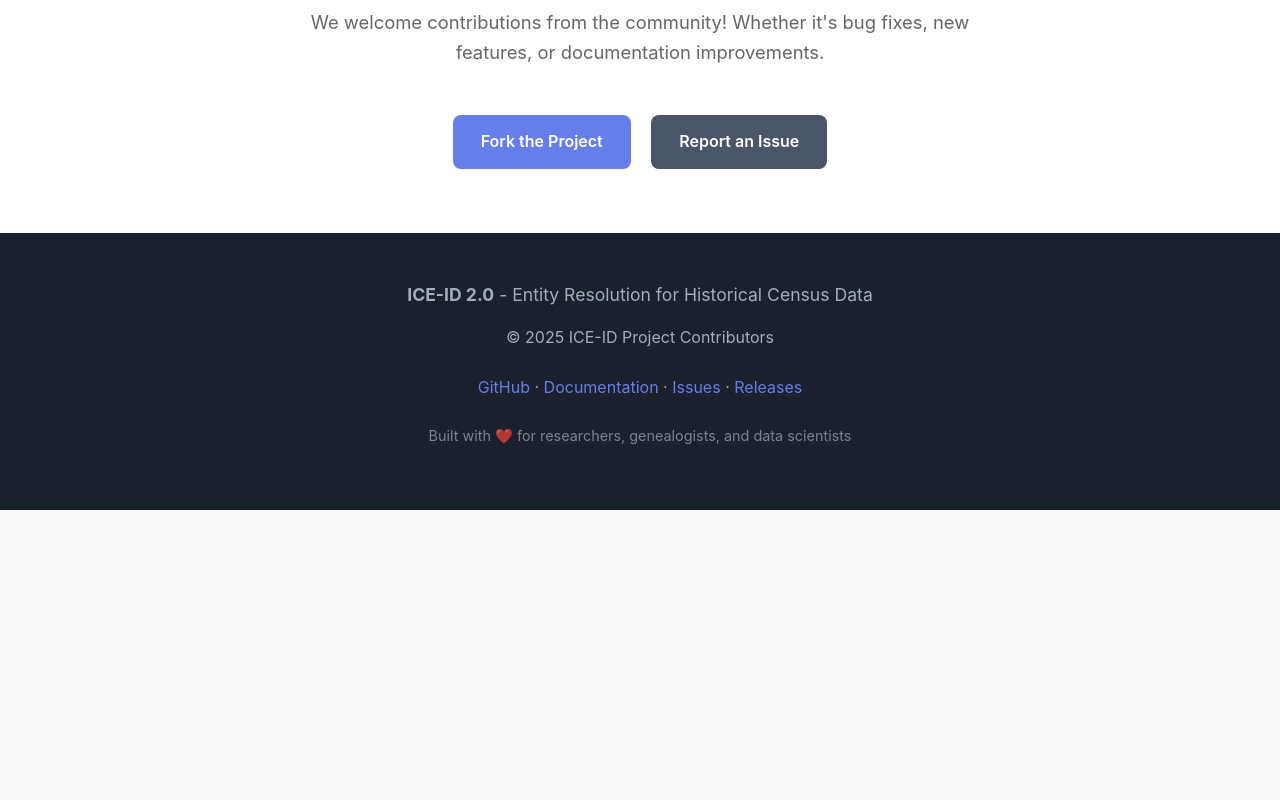
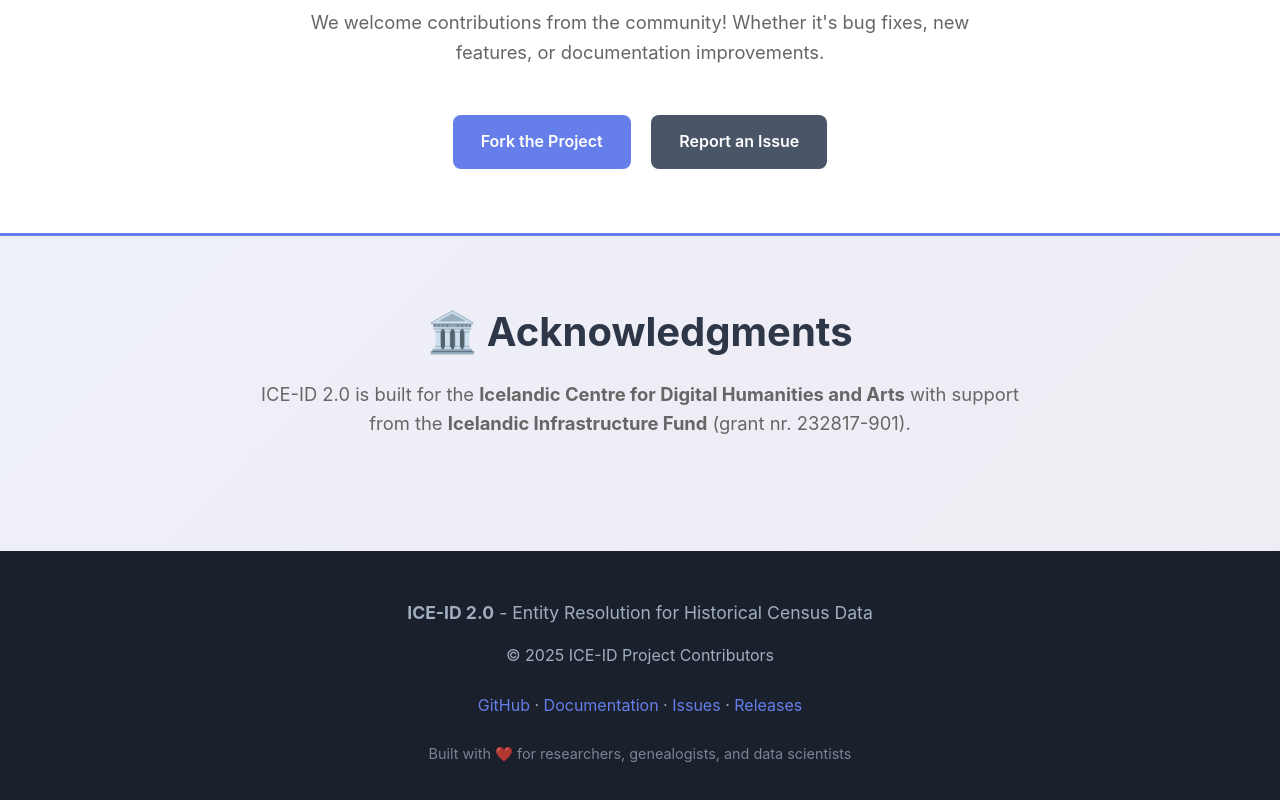
Before and after one commit to IIIM-IS/ICE-ID-2.0, a plain HTML site: page docs/index.html in a window 1280 px wide. Shown: the part 5459-6259 px from the top of the page. Before the commit the page ends 5969 px from the top, so only its background shows below. Drawn offline with Linux system fonts and the light colour scheme.

Commit message:
Add acknowledgments for Icelandic Centre for Digital Humanities and Arts and Infrastructure Fund

```diff
--- a/docs/index.html
+++ b/docs/index.html
@@ -576,6 +576,16 @@ pip install streamlit pandas numpy pyvis plotly scikit-learn</code>
     </div>
   </section>
 
+  <section style="background: linear-gradient(135deg, #667eea15 0%, #764ba215 100%); border-top: 3px solid #667eea;">
+    <div class="container" style="text-align: center;">
+      <h2>🏛️ Acknowledgments</h2>
+      <p class="section-intro" style="max-width: 800px;">
+        ICE-ID 2.0 is built for the <strong>Icelandic Centre for Digital Humanities and Arts</strong>
+        with support from the <strong>Icelandic Infrastructure Fund</strong> (grant nr. 232817-901).
+      </p>
+    </div>
+  </section>
+
   <footer>
     <div class="container">
       <p style="margin: 0 0 16px 0; font-size: 1.1em;">
```
Also changed, not shown: docs/readme.html (+4 -0 lines).
